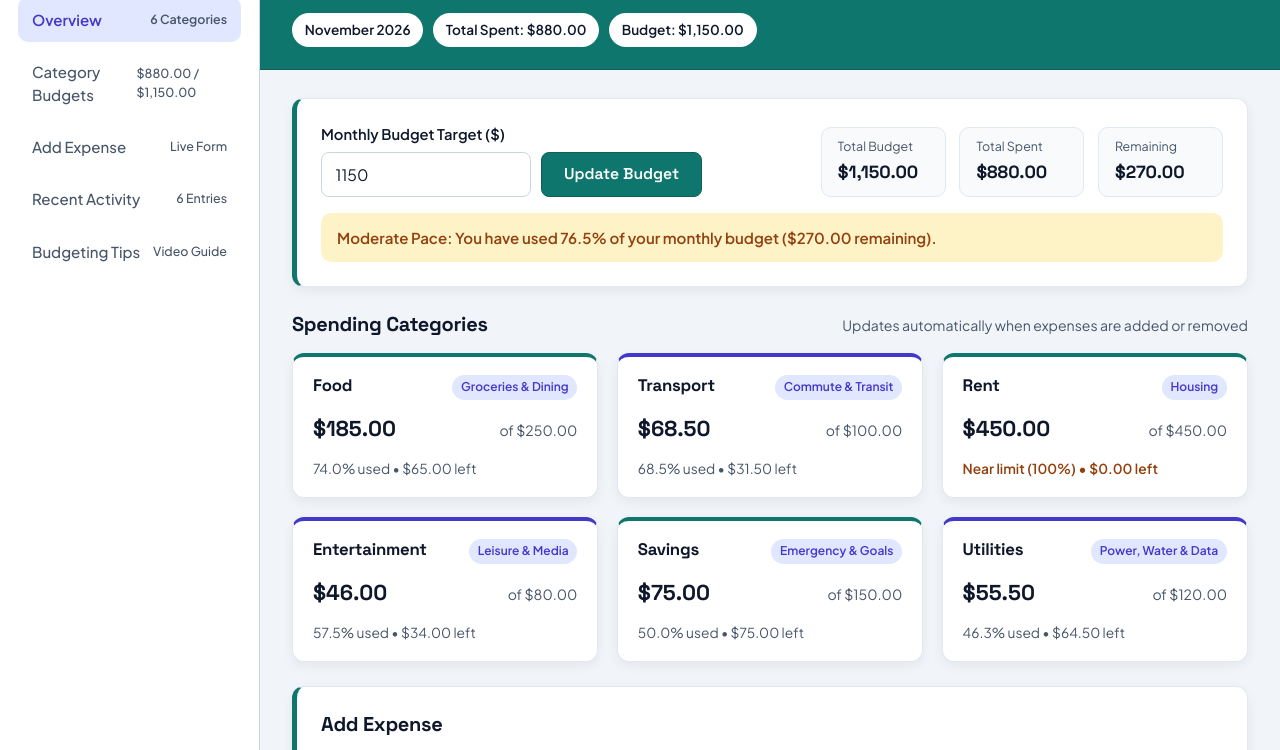
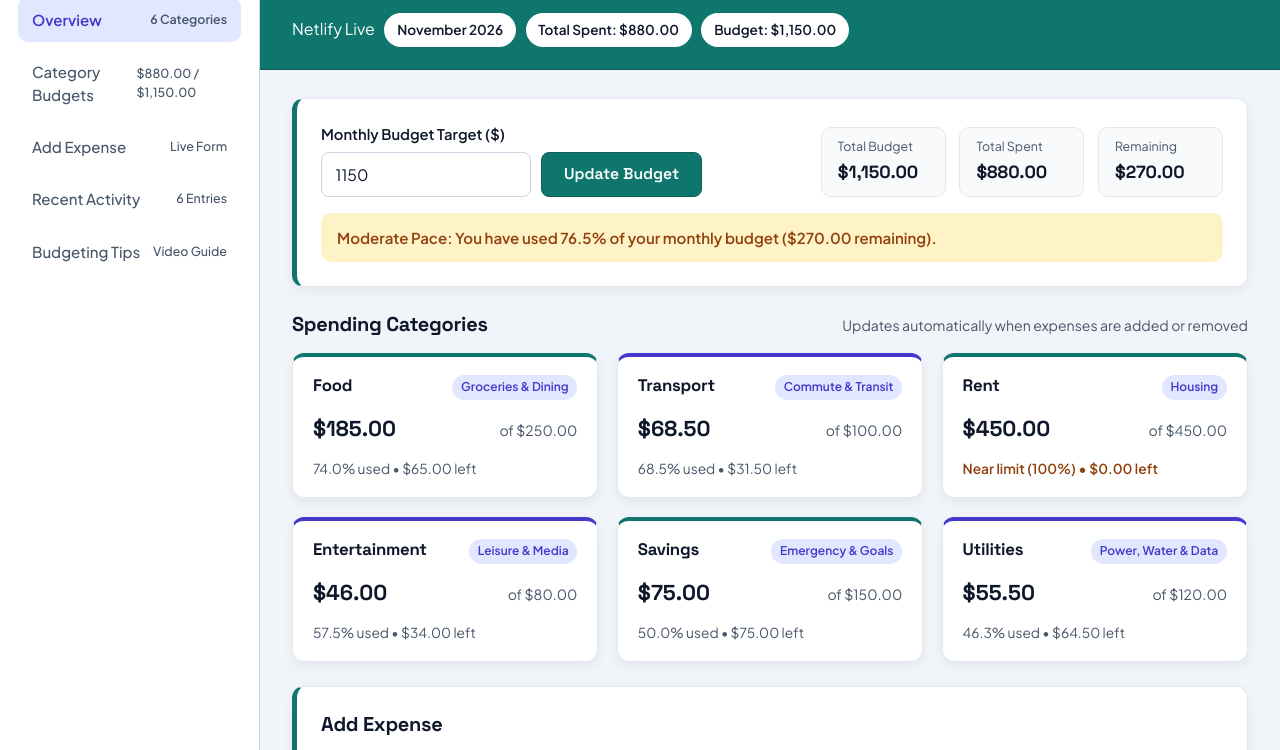
Before and after one commit to basomasylvain/web-development-spendwise, a plain HTML site: page index.html in a window 1280 px wide. Shown: the part 89-839 px from the top of the page. Drawn offline with Linux system fonts and the light colour scheme.

Commit message:
Add Netlify Live badge to header
Added a live badge to indicate Netlify deployment status.

```diff
--- a/index.html
+++ b/index.html
@@ -63,6 +63,7 @@
           <p class="subtitle">Track your monthly budgets, category spending, and expenses in real time.</p>
         </div>
         <div class="header-meta">
+          <span class="live-badge">Netlify Live</span>
           <span class="period-badge">November 2026</span>
           <span id="header-total-spent" class="total-badge">Total Spent: $880.00</span>
           <span id="header-budget-badge" class="total-badge">Budget: $1,150.00</span>
```
